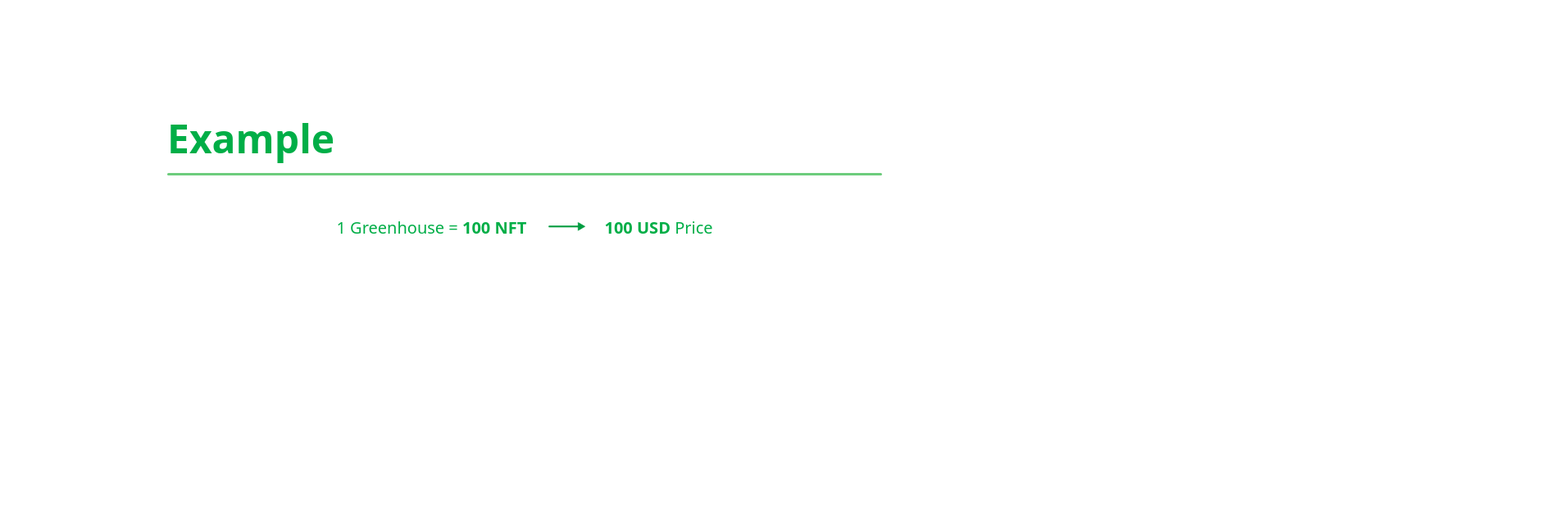
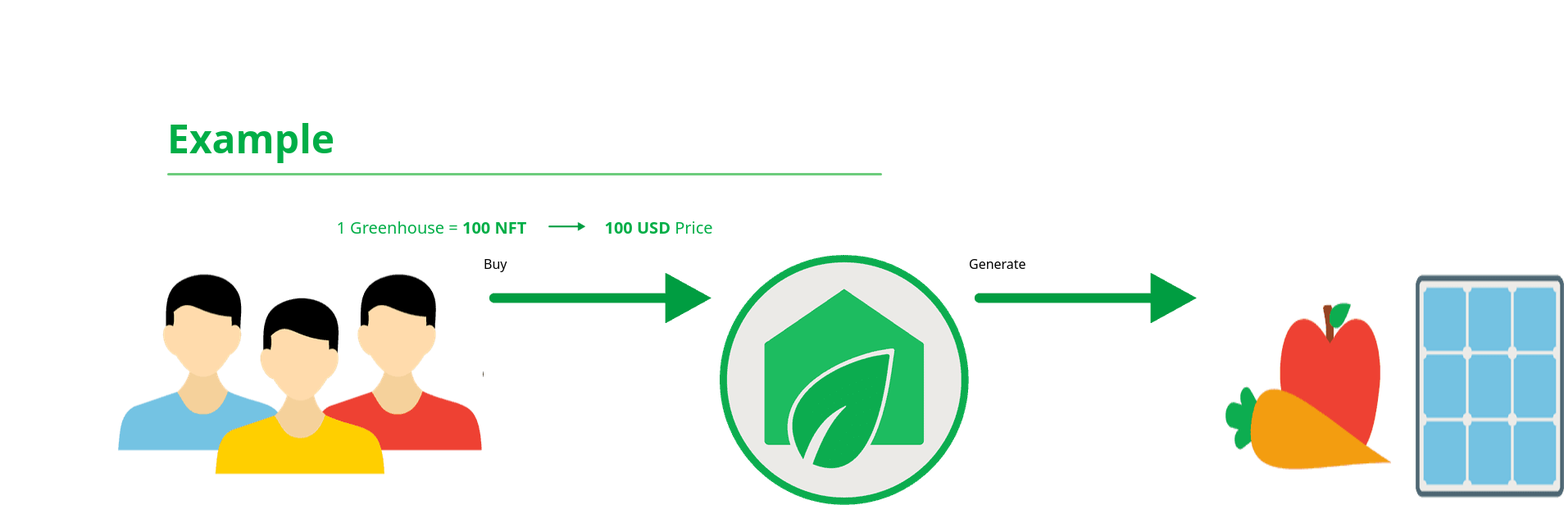
Before and after one commit to basilkhan1250/first-project, a React (Vite) app: page / in a window 1280 px wide. Shown: the part 7652-8268 px from the top of the page at 82% size, 1908 px wide, since content can reach past the window. Before the commit the page ends 7963 px from the top, so only its background shows below. Built offline with nearby package versions, Linux system fonts and the light colour scheme.

Commit message:
workin on it

```diff
--- a/src/App.css
+++ b/src/App.css
@@ -349,3 +349,7 @@ hr {
     width: 90px;
     /* border: 1px solid black; */
 }
+
+.example-second {
+    display: flex;
+}
--- a/src/components/Example.jsx
+++ b/src/components/Example.jsx
@@ -1,5 +1,8 @@
 import React from "react";
 import arrow from "../assets/arrow.png"
+import people from "../assets/people.png"
+import vegNpanel from "../assets/vegs-panel.png"
+import house from "../assets/house-leaf.png"
 
 function Example() {
     return (
@@ -13,8 +16,18 @@ function Example() {
                     <div className="example-line">
                         <p>1 Greenhouse = <span>100 NFT</span><img src={arrow} /> <span>100 USD</span> Price </p>
                     </div>
-                    <div>
-
+                    <div className="example-second">
+                        <img src={people} />
+                        <div>
+                            <p>Buy</p>
+                            <img src={arrow} />
+                        </div>
+                        <img src={house} />
+                        <div>
+                            <p>Generate</p>
+                            <img src={arrow} />
+                        </div>
+                        <img src={vegNpanel} />
                     </div>
                     <div></div>
                 </div>
```
